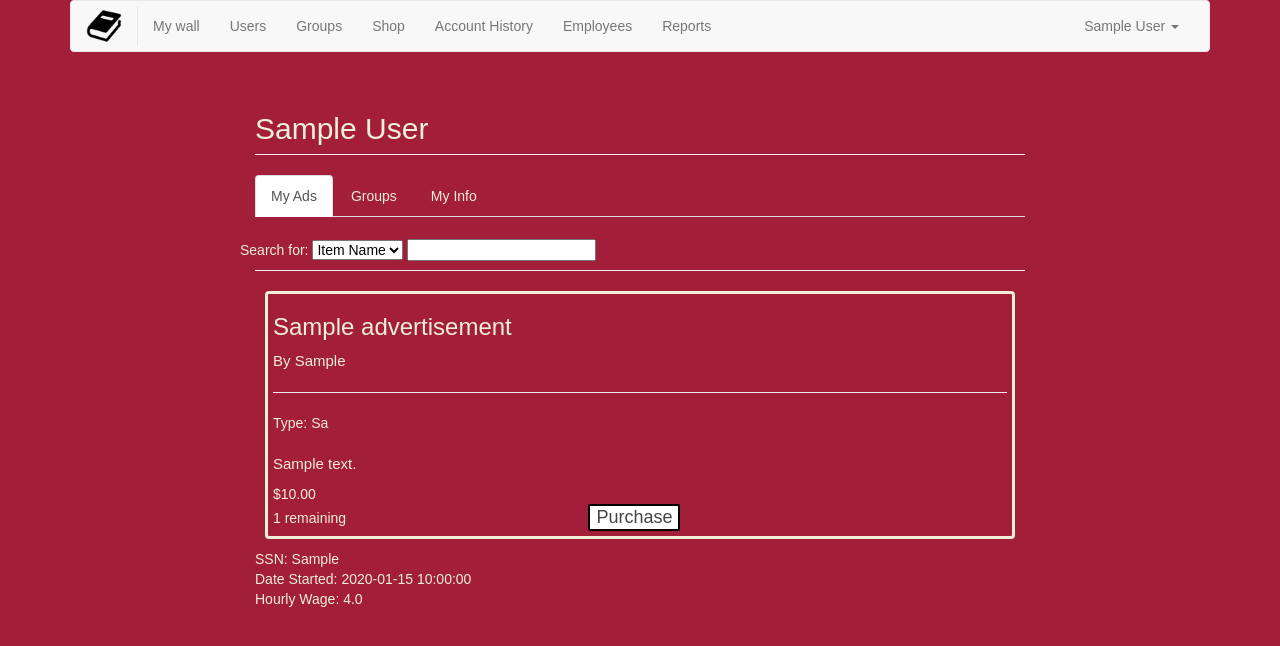
After one commit to scherroman/pseudobook, a Flask app: page /employee/1 in a window 1280 px wide. The commit adds this page. Shown: the top 646 px of the page. Run offline with Flask 2, Linux system fonts and the light colour scheme; a user stored in the database is signed in; tables that the repository leaves empty or names only in its code hold one stand-in row (values such as "Sample post"); some libraries are stand-ins or nearby versions.

Commit message:
Created page for employee list and individual employees

```diff
--- a/pseudobook/app.py
+++ b/pseudobook/app.py
@@ -8,6 +8,7 @@ from pseudobook.authentication import login_manager
 from pseudobook.routes import admin
 from pseudobook.routes import users
 from pseudobook.routes import manager
+from pseudobook.routes import employees
 from pseudobook.routes import groups
 
 '''
@@ -30,6 +31,7 @@ View Routing
 app.register_blueprint(admin.mod)
 app.register_blueprint(users.mod)
 app.register_blueprint(manager.mod)
+app.register_blueprint(employees.mod)
 app.register_blueprint(groups.mod)
 
 @app.route('/', methods=['GET'])
--- /dev/null
+++ b/pseudobook/forms/create_ad.py
@@ -0,0 +1,12 @@
+from flask_wtf import Form
+from wtforms.fields import TextAreaField, StringField, SubmitField, PasswordField
+from wtforms.validators import DataRequired
+
+class CreateAd(Form):
+    itemName = TextAreaField('itemName', validators=[DataRequired()], render_kw={"placeholder": "Item Name"})
+    company = TextAreaField('company', validators=[DataRequired()], render_kw={"placeholder": "Associated Company"})
+    itemType = TextAreaField('itemType', validators=[DataRequired()], render_kw={"placeholder": "Item Type"})
+    content = TextAreaField('content', validators=[DataRequired()], render_kw={"placeholder": "Item Description"})
+    price = TextAreaField('price', validators=[DataRequired()], render_kw={"placeholder": "Item Price"})
+    unitsAvailable = TextAreaField('unitsAvailable', validators=[DataRequired()], render_kw={"placeholder": "Units Available"})
+    authorID = StringField('authorID', validators=[DataRequired()])
--- a/pseudobook/models/advertisement.py
+++ b/pseudobook/models/advertisement.py
@@ -31,6 +31,15 @@ class Advertisement():
             self.numberAvailableUnits
         )
 
+    @staticmethod
+    def create_new_ad():
+        return None
+        # return adID
+
+    @staticmethod
+    def delete_ad(adID):
+        return None
+
     '''
     Standard search method for ads
     '''
@@ -61,6 +70,30 @@ class Advertisement():
                           ORDER BY A.adID
                           LIMIT {4} OFFSET {5}
                           '''.format(searchcol, search, year, month, num_ads, offset * num_ads))
+
+        results = cursor.fetchall()
+
+        for result in results:
+            ad = Advertisement.ad_from_dict(result) if result else None
+            ads.append(ad)
+
+        return ads
+
+    '''
+    Get all ads made by the given user
+    '''
+    @staticmethod
+    def get_ads_made_by_user(offset, num_ads, userID):
+        ads = []
+
+        cursor = mysql.connection.cursor()
+        cursor.execute('''SELECT A.adID, A.employeeID, CONCAT(E.firstName,\' \',E.lastName) AS employeeName, A.adType, A.datePosted, A.company, A.itemName, A.content, A.unitPrice, A.numberAvailableUnits
+                          FROM Advertisement AS A, User AS E
+                          WHERE A.employeeID = E.userID
+                            AND A.employeeID = {0}
+                          ORDER BY A.adID
+                          LIMIT {1} OFFSET {2}
+                          '''.format(userID, num_ads, offset * num_ads))
 
         results = cursor.fetchall()
 
@@ -130,6 +163,17 @@ class Advertisement():
 
         return ads
 
+    @staticmethod
+    def get_ad_by_id(adID):
+        cursor = mysql.connection.cursor()
+        cursor.execute('''SELECT SELECT A.adID, A.employeeID, CONCAT(E.firstName,\' \',E.lastName) AS employeeName, A.adType, A.datePosted, A.company, A.itemName, A.content, A.unitPrice, A.numberAvailableUnits
+                          FROM Advertisement A, User E
+                          WHERE A.adID = {0}
+                          '''.format(adID))
+        result = cursor.fetchone()
+        ad = ad_from_dict(result) if result else None
+        return ad
+
     '''
     Create an Advertisement object from a row retrieved from the database
     '''
--- /dev/null
+++ b/pseudobook/routes/employees.py
@@ -0,0 +1,101 @@
+from flask import Blueprint, abort
+from flask import render_template, url_for, request, redirect
+from flask_login import login_required, current_user
+import json
+
+from pseudobook.database import mysql
+
+from pseudobook.models import employee as employee_model
+from pseudobook.models import advertisement as ads_model
+from pseudobook.models import sale as sales_model
+
+from pseudobook.forms.create_ad import CreateAd as CreateAdForm
+
+EMPLOYEES_PER_PAGE = 15
+ADS_PER_PAGE = 5
+
+'''
+Setup Blueprint
+'''
+mod = Blueprint('employees', __name__, template_folder='../templates/employees')
+
+'''
+View Routes
+'''
+@mod.route('/employee/<string:userID>', methods=['GET'])
+@login_required
+def employee_page(userID):
+	employee = employee_model.Employee.get_employee_by_id(userID)
+	if employee:
+		create_ad_form = CreateAdForm()
+		searchable_columns = [c for c in ads_model.searchable_columns.keys() if not c == 'Posted By']
+		return render_template('employee_page.html',
+								employee=employee,
+								is_current_employees_page=(current_user.userID == employee.userID),
+								create_ad_form=create_ad_form,
+								searchable_columns=searchable_columns)
+	else:
+		abort(404)
+
+@mod.route('/employees', methods=['GET'])
+@login_required
+def employees():
+	employees_offset = request.values.get('employees_offset')
+	employees_offset = int(employees_offset) if employees_offset else 0
+
+	total_employees = employee_model.Employee.count_employees()
+	employees = employee_model.Employee.scroll_employees(employees_offset, EMPLOYEES_PER_PAGE)
+	prev_employees = True if employees_offset > 0 else False
+	next_employees = True if ((employees_offset + 1) * EMPLOYEES_PER_PAGE) < total_employees else False
+
+	return render_template('employees.html',
+							employees=employees,
+							prev_employees=prev_employees,
+							next_employees=next_employees,
+							employees_offset=employees_offset)
+
+'''
+Post Methods
+'''
+@mod.route('/employee/getownads', methods=['POST'])
+@login_required
+def getownads():
+    userID = request.json['userID']
+
+    ads = ads_model.Advertisement.get_ads_made_by_user(0, ADS_PER_PAGE, userID)
+    return json.dumps([o.__dict__ for o in ads])
+
+@mod.route('/employee/delete_ad', methods=['POST'])
+def delete_ad():
+	adID = request.json['adID']
+
+	ad = ads_model.Advertisement.get_ad_by_id(adID)
+	if ad != None and ad.employeeID == current_user.userID:
+		ads_model.Advertisement.delete_ad(adID)
+	else:
+		abort(403)
+
+	return ""
+
+'''
+Form Routes
+'''
+@mod.route('/employees/forms/create_ad', methods=['POST'])
+@login_required
+def create_ad_form():
+	itemName = request.form['itemName']
+	itemType = request.form['itemType']
+	company = request.form['company']
+	content = request.form['content']
+
+	create_ad_form = CreateAdForm(request.form)
+	if request.form and create_ad_form.validate_on_submit():
+		try:
+			ads_model.Advertisement.create_new_ad()
+		except (mysql.connection.Error, mysql.connection.Warning) as e:
+			print(e)
+			flash('There was an error creating this ad.')
+	else:
+		flash('There was an error creating this ad.')
+
+	return redirect(request.referrer)
--- a/pseudobook/routes/users.py
+++ b/pseudobook/routes/users.py
@@ -152,7 +152,7 @@ def getbestsellers():
     ads = ads_model.Advertisement.get_best_sellers(0, ADS_PER_PAGE, searchcol, search)
     return json.dumps([o.__dict__ for o in ads])
 
-@mod.route('/getaccounthistory', methods=['POST'])
+@mod.route('/user/getaccounthistory', methods=['POST'])
 @login_required
 def getaccounthistory():
     accountNumber = request.json['accountNumber']
--- a/pseudobook/templates/base.html
+++ b/pseudobook/templates/base.html
@@ -45,6 +45,8 @@
               <li><a href="{{ url_for('users.shop') }}">Shop</a></li>
               <li><a href="{{ url_for('users.accounthistory') }}">Account History</a></li>
               {% endif %}
+              <li><a href="{{ url_for('employees.employees') }}">Employees</a></li>
+              <li><a href="{{ url_for('manager.reports') }}">Reports</a></li>
             </ul>
             <ul class="nav navbar-nav navbar-right">
               {% if current_user.is_anonymous %}
--- /dev/null
+++ b/pseudobook/templates/employees/employee_page.html
@@ -0,0 +1,134 @@
+{% extends "base.html" %}
+
+{% block content %}
+
+<script type="text/javascript">
+    $(document).ready(function() {
+        // Fill the ads list with the received data
+        function setTableData(data) {
+            $(".ad-item").remove();
+
+            // Add a row in the table for each data item received
+            data.forEach(function(d) {
+                var itemString = "<div class='ad-item'>"
+                    + "<h3>"+d.itemName+"</h3>"
+                    + "<p>By "+d.company+"</p><hr/>"
+                    + "Type: "+d.adType+"<br/><br/>"
+                    + "<p>"+d.content+"</p>"
+                    + "$"+d.unitPrice+"<br/>"
+                    + d.numberAvailableUnits + " remaining"
+                    + "<input type='button' class='purchase-btn' adID='"+d.adID+"' value='Purchase'/>"
+                    + "</div>";
+                $("#own-ads-list").append(itemString);
+            });
+        }
+
+        // Submit search query to the server
+        function search() {
+            var searchCol = $("#search-col-selector").val();
+            var searchString = $("#search-input").val();
+
+            var data = {
+                searchcol: searchCol,
+                search: searchString,
+                userID: {{ employee.userID }}
+            }
+
+            $.ajax({
+                type: "POST",
+                url: "/employee/getownads",
+                contentType: 'application/json;charset=UTF-8',
+                data: JSON.stringify(data),
+                success: function(data) {
+                    setTableData(JSON.parse(data));
+                }
+            });
+        }
+
+        $("#search-col-selector").change(search);
+        $("#search-input").keypress(function(e) {
+            if (e.which != 13)
+                return;
+            search();
+        });
+
+        search();
+    });
+</script>
+
+<style>
+    .filter-selector {
+        padding-right: 8px;
+    }
+
+    .ad-item {
+        border-style: solid;
+        border-radius: 4px;
+        margin: 10px;
+        padding-left: 5px;
+        padding-right: 5px;
+        padding-bottom: 5px;
+    }
+
+    .purchase-btn {
+        margin-left: 33%;
+        background-color: white;
+        color: #444;
+        font-size: 18px;
+        border-style: solid;
+        border-radius: 2px;
+    }
+</style>
+
+<div class="left-container container">
+    <h2 class="page-header">{{employee.firstName}} {{employee.lastName}}</h2>
+    <div>
+        <ul class="nav nav-tabs page-menu">
+            <li class="active"><a data-toggle="tab" href="#own-ads-section">
+                {% if is_current_employees_page %}
+                My
+                {% else %}
+                {{ employee.firstName }} {{employee.lastName}}'s
+                {% endif %}
+                Ads
+            </a></li>
+            {% if is_current_employees_page %}
+            <li><a data-toggle="tab" href="#create-ad-section">Groups</a></li>
+            <li><a data-toggle="tab" href="#info-section">My Info</a></li>
+            {% endif %}
+        </ul>
+    </div>
+    <div class="tab-content">
+        <div id="own-ads-section">
+            <div class="row list-header">
+                <!-- Search -->
+                <span class="filter-selector">
+                    Search for:
+                    <select id="search-col-selector">
+                        {% for col in searchable_columns %}
+                            <option val="{{col}}">{{col}}</option>
+                        {% endfor %}
+                    </select>
+                    <input id="search-input" type="text" />
+                </span>
+            </div>
+            <hr class="list-divider">
+
+            <div id="own-ads-list"></div>
+        </div>
+        {% if is_current_employees_page %}
+        <div id="create-ad-section">
+
+        </div>
+        <div id="info-section">
+            SSN: {{ employee.SSN }}
+            <br/>
+            Date Started: {{ employee.startDate }}
+            <br/>
+            Hourly Wage: {{ employee.hourlyRate }}
+        </div>
+        {% endif %}
+    </div>
+</div>
+
+{% endblock %}
--- a/pseudobook/templates/users/accounthistory.html
+++ b/pseudobook/templates/users/accounthistory.html
@@ -31,7 +31,7 @@
 
             $.ajax({
                 type: "POST",
-                url: "/getaccounthistory",
+                url: "/user/getaccounthistory",
                 contentType: 'application/json;charset=UTF-8',
                 data: JSON.stringify(data),
                 success: function(data) {
```
Also changed, not shown: pseudobook/models/employee.py (added, +64 -0 lines), pseudobook/templates/employees/employees.html (added, +47 -0 lines).
